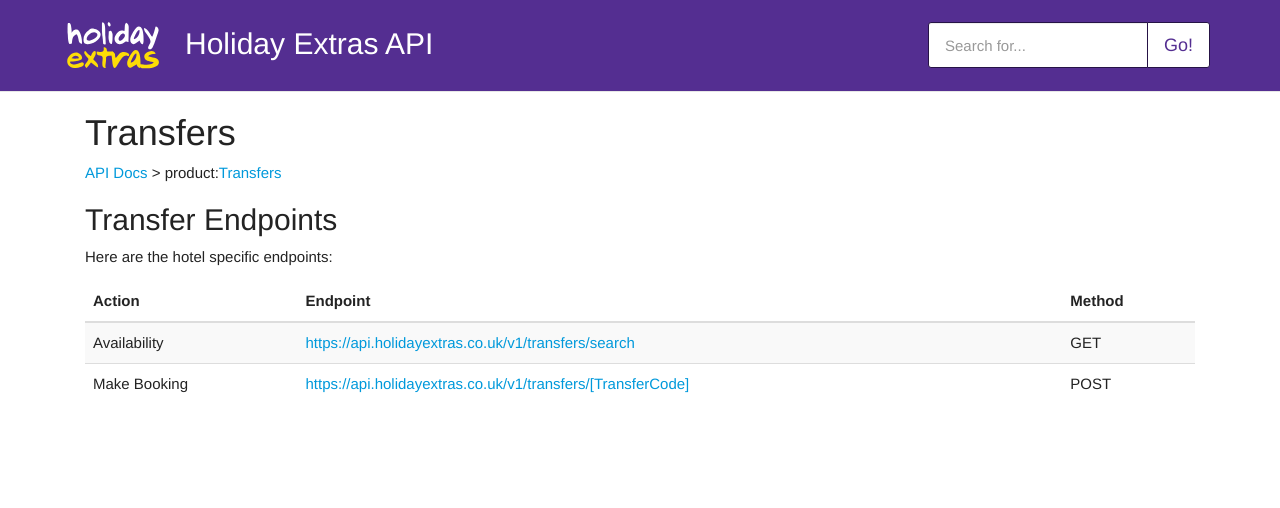
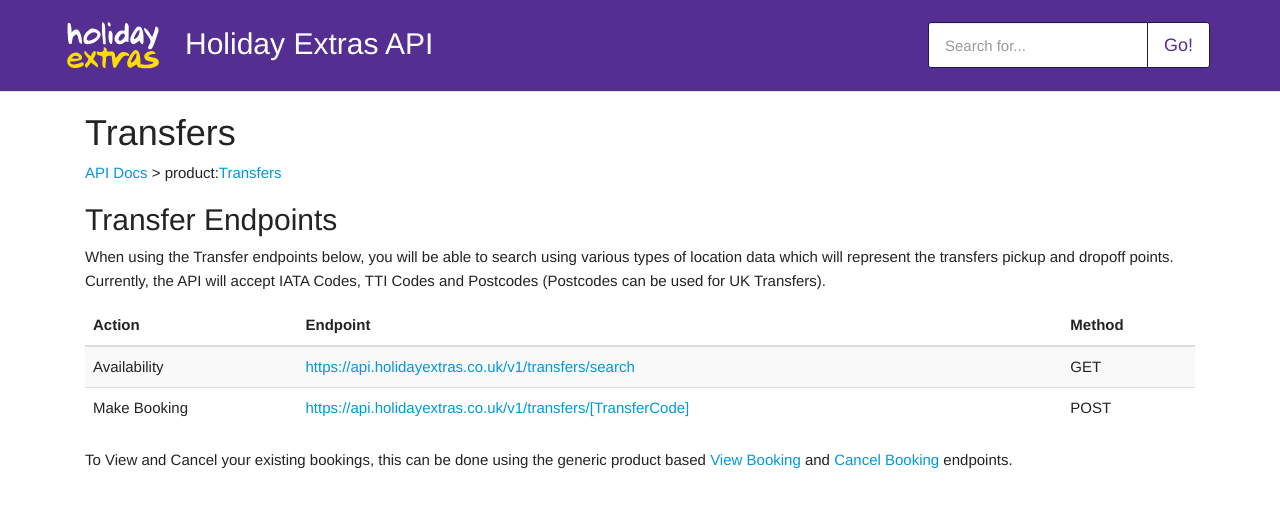
Before and after one commit to holidayextras/partner-api-docs, a Jekyll site: the page built from site/hxapi/transfers/index.md, in a window 1280 px wide. Shown: the top 508 px of the page. Built offline with Jekyll 4.4.1, drawn with Linux system fonts in a browser that asks for light colours; some web fonts are replaced; our own code applies the rules of GitHub Pages for plain Markdown files.

Commit message:
WGT-191 update transfers index document

```diff
--- a/site/hxapi/transfers/index.md
+++ b/site/hxapi/transfers/index.md
@@ -8,9 +8,11 @@
 
 ## Transfer Endpoints
 
-Here are the hotel specific endpoints:
+When using the Transfer endpoints below, you will be able to search using various types of location data which will represent the transfers pickup and dropoff points. Currently, the API will accept IATA Codes, TTI Codes and Postcodes (Postcodes can be used for UK Transfers).
 
  | Action                     | Endpoint                                                                     | Method |
  | ------                     | --------                                                                     | ------ |
  | Availability               | [https://api.holidayextras.co.uk/v1/transfers/search](av)                    | GET    |
  | Make Booking               | [https://api.holidayextras.co.uk/v1/transfers/[TransferCode]](bkg)           | POST   |
+
+To View and Cancel your existing bookings, this can be done using the generic product based [View Booking](/hxapi/viewamendcancel/view/) and [Cancel Booking](/hxapi/viewamendcancel/cancel/) endpoints.
```
